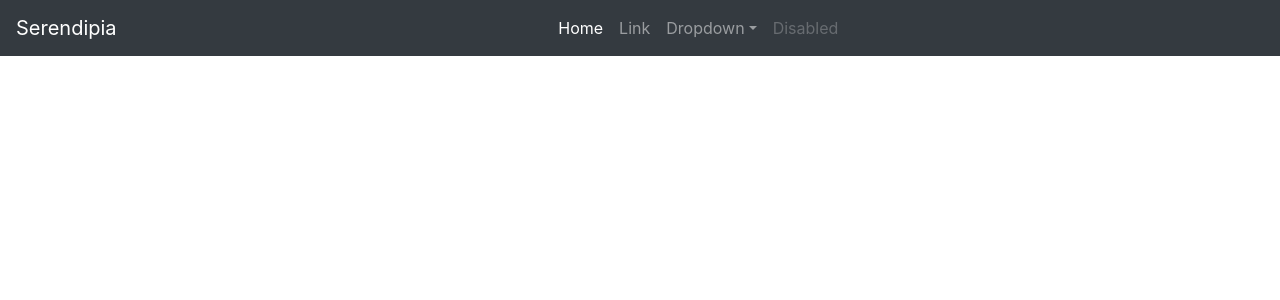
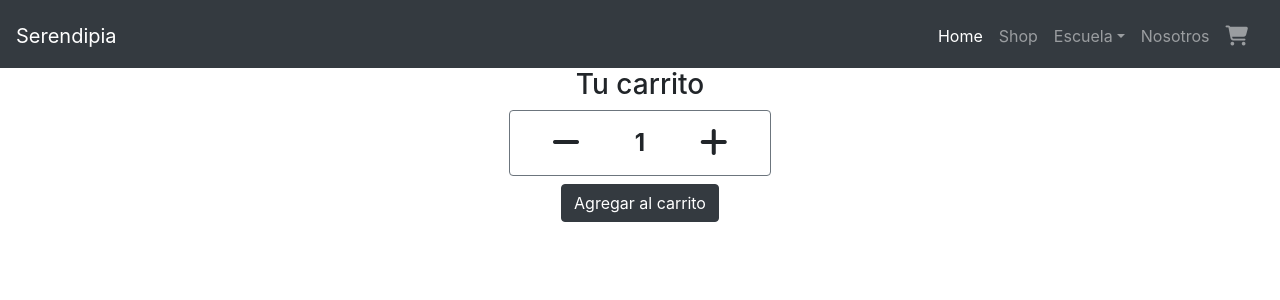
Before and after one commit to Kriminaltango/serendipia-torres, a React (Create React App) app: page / in a window 1280 px wide. Shown: the top 300 px of the page. Built offline with nearby package versions, Linux system fonts and the light colour scheme.

Commit message:
Agregados icono carrito y contador

```diff
--- a/public/index.html
+++ b/public/index.html
@@ -24,6 +24,7 @@
       work correctly both with client-side routing and a non-root public URL.
       Learn how to configure a non-root public URL by running `npm run build`.
     -->
+    <script src="https://kit.fontawesome.com/6039b6c526.js" crossorigin="anonymous"></script>
 
     <title>Serendipia</title>
   </head>
--- a/src/App.js
+++ b/src/App.js
@@ -1,12 +1,14 @@
 import logo from './logo.svg';
 import './App.css';
-import { NavBar } from './components/navbar';
+import { NavBar } from './components/navbar/index';
+import ItemListContainer from "./components/ItemListContainer";
 import "../node_modules/bootstrap/dist/css/bootstrap.min.css";
 
 function App() {
   return (
     <div className="App">
       <NavBar />
+      <ItemListContainer />
     </div>
   );
 }
--- /dev/null
+++ b/src/components/CartWidget/index.js
@@ -0,0 +1,5 @@
+import React from "react";
+
+export default function cartWidget () {
+    return <i className="fas fa-shopping-cart nav-link cart-ico fa-lg"></i>
+}
--- /dev/null
+++ b/src/components/ItemCount/Style.css
@@ -0,0 +1,4 @@
+.contador {
+    font-size: 24px;
+    font-weight: bold;
+}
--- /dev/null
+++ b/src/components/ItemCount/index.js
@@ -0,0 +1,52 @@
+import React, { useEffect, useState } from "react";
+import './Style.css';
+
+export function ItemCount({ stock, initial, onAdd }) {
+  const [count, setCount] = useState(parseInt(initial));
+
+  useEffect(() => {
+    setCount(parseInt(initial));
+    return;
+  }, [initial]);
+
+  const addHandle = () => {
+    setCount(count + 1);
+  };
+
+  const removeHandle = () => {
+    setCount(count - 1);
+  };
+
+  return (
+    <div className="w-25 flex-column align-items-strech mx-auto">
+      <div className="m-2 p-2 d-flex flex-row justify-content-around align-items-center border-secondary border rounded">
+        <button
+          disabled={count <= 0}
+          className="btn"
+          type="button"
+          onClick={removeHandle}
+        >
+         <i class="fas fa-minus fa-2x"></i>
+        </button>
+        <div className="contador">{count}</div>
+        <button
+          disabled={count >= stock}
+          className="btn"
+          type="button"
+          onClick={addHandle}
+        >
+         <i class="fas fa-plus fa-2x"></i>
+        </button>
+      </div>
+      <button
+        className="btn btn-dark w-80"
+        type="button"
+        onClick={onAdd}
+      >
+        Agregar al carrito
+      </button>
+    </div>
+  );
+}
+
+export default ItemCount;
--- /dev/null
+++ b/src/components/ItemListContainer/index.js
@@ -0,0 +1,12 @@
+
+import React from "react";
+import { ItemCount } from "../ItemCount";
+
+export default function ItemListContainer() {
+  return (
+    <div className="container">
+      <h3>Tu carrito</h3>
+      <ItemCount stock="5" initial="1" />
+    </div>
+  );
+}
--- a/src/components/navbar.js
+++ /dev/null
@@ -1,35 +0,0 @@
-import React from "react";
-
-export const NavBar = () => {
-    return <nav class="navbar navbar-expand-lg navbar-dark bg-dark">
-    <a class="navbar-brand" href="#">Serendipia</a>
-    <button class="navbar-toggler" type="button" data-toggle="collapse" data-target="#navbarSupportedContent" aria-controls="navbarSupportedContent" aria-expanded="false" aria-label="Toggle navigation">
-      <span class="navbar-toggler-icon"></span>
-    </button>
-
-    <div class="collapse navbar-collapse" id="navbarSupportedContent">
-      <ul class="nav navbar-nav m-auto">
-        <li class="nav-item active">
-          <a class="nav-link" href="#">Home <span class="sr-only">(current)</span></a>
-        </li>
-        <li class="nav-item">
-          <a class="nav-link" href="#">Link</a>
-        </li>
-        <li class="nav-item dropdown">
-          <a class="nav-link dropdown-toggle" href="#" id="navbarDropdown" role="button" data-toggle="dropdown" aria-haspopup="true" aria-expanded="false">
-            Dropdown
-          </a>
-          <div class="dropdown-menu" aria-labelledby="navbarDropdown">
-            <a class="dropdown-item" href="#">Action</a>
-            <a class="dropdown-item" href="#">Another action</a>
-            <div class="dropdown-divider"></div>
-            <a class="dropdown-item" href="#">Something else here</a>
-          </div>
-        </li>
-        <li class="nav-item">
-          <a class="nav-link disabled" href="#">Disabled</a>
-        </li>
-      </ul>
-    </div>
-  </nav>
-};
--- /dev/null
+++ b/src/components/navbar/index.js
@@ -0,0 +1,37 @@
+import React from "react";
+import CartWidget from "../CartWidget"
+
+export const NavBar = () => {
+    return <nav className="navbar navbar-expand-lg navbar-dark bg-dark">
+    <a className="navbar-brand" href="#">Serendipia</a>
+    <button className="navbar-toggler" type="button" data-toggle="collapse" data-target="#navbarSupportedContent" aria-controls="navbarSupportedContent" aria-expanded="false" aria-label="Toggle navigation">
+      <span className="navbar-toggler-icon"></span>
+    </button>
+
+    <div className="collapse navbar-collapse" id="navbarSupportedContent">
+      <ul className="nav navbar-nav ml-auto">
+        <li className="nav-item active">
+          <a className="nav-link" href="#">Home <span className="sr-only">(current)</span></a>
+        </li>
+        <li className="nav-item">
+          <a className="nav-link" href="#">Shop</a>
+        </li>
+        <li className="nav-item dropdown">
+          <a className="nav-link dropdown-toggle" href="#" id="navbarDropdown" role="button" data-toggle="dropdown" aria-haspopup="true" aria-expanded="false">
+            Escuela
+          </a>
+          <div className="dropdown-menu" aria-labelledby="navbarDropdown">
+            <a className="dropdown-item" href="#">Carrera</a>
+            <a className="dropdown-item" href="#">Workshops</a>
+            <div className="dropdown-divider"></div>
+            <a className="dropdown-item" href="#">Cursos</a>
+          </div>
+        </li>
+        <li className="nav-item">
+          <a className="nav-link" href="#">Nosotros</a>
+        </li>
+        <li className="nav-item"><CartWidget/></li>
+      </ul>
+    </div>
+  </nav>
+};
--- a/src/index.css
+++ b/src/index.css
@@ -11,3 +11,11 @@ code {
   font-family: source-code-pro, Menlo, Monaco, Consolas, 'Courier New',
     monospace;
 }
+
+nav {
+  padding: 16px 24px 12px 16px!important;
+}
+
+.cart-ico {
+  line-height: 24px;
+}
```
